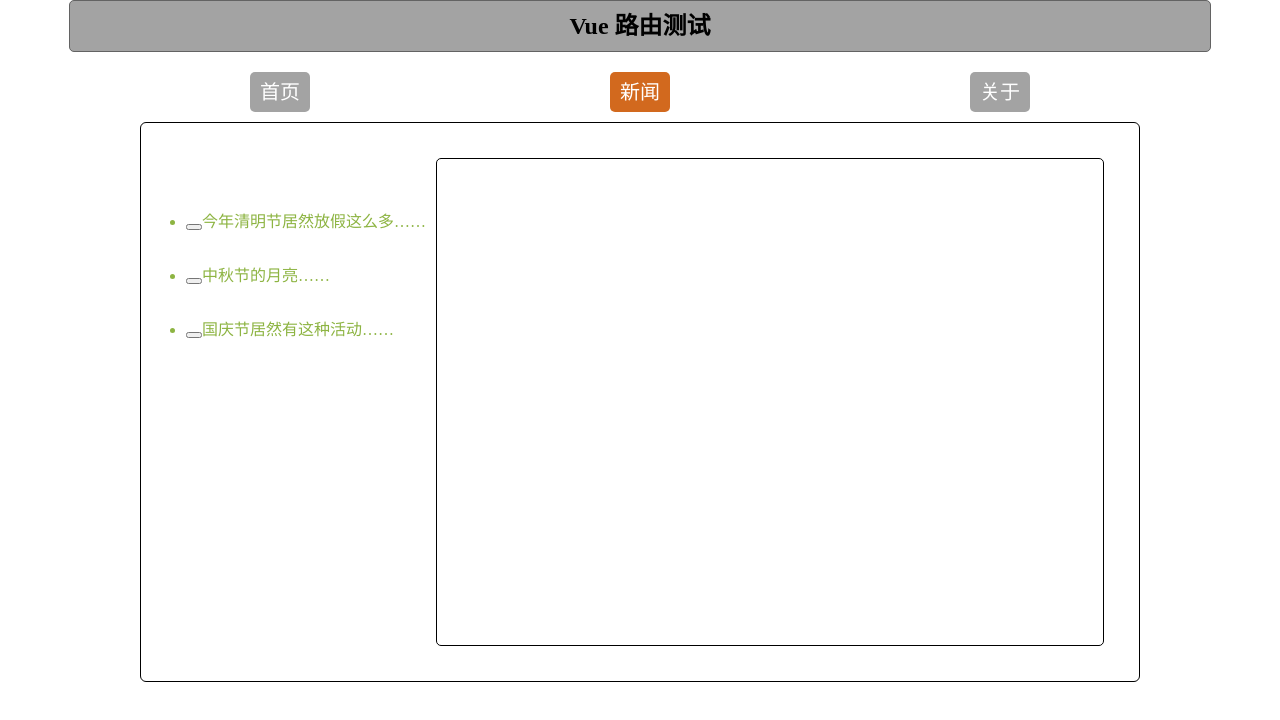
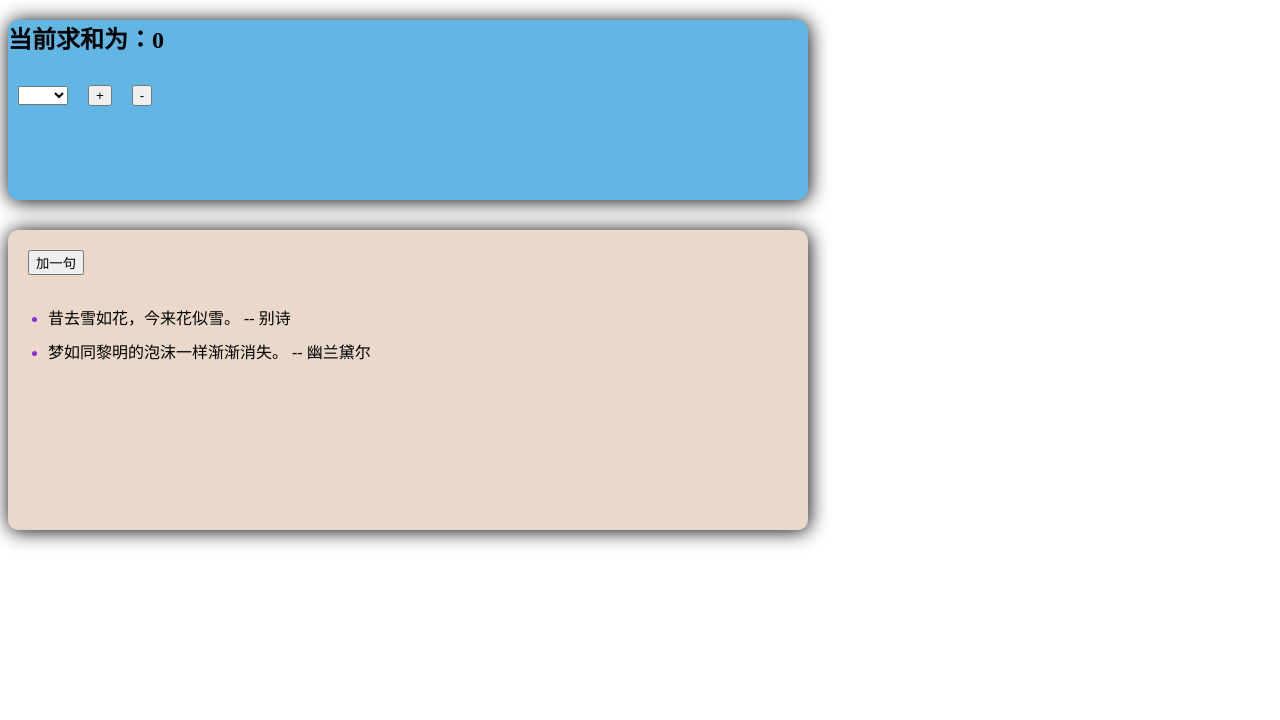
Before and after one commit to LYLMagui/vue3-init, a Vue app: page /person in a window 1280 px wide. Before the commit this address led to /news. Shown: the top 720 px of the page. Built offline with nearby package versions, Linux system fonts and the light colour scheme; no server answers.

Commit message:
『44. 准备一个效果』

```diff
--- a/src/App.vue
+++ b/src/App.vue
@@ -1,98 +1,10 @@
 <template>
-  <div class="app">
-    <h2 class="title">Vue 路由测试</h2>
-    <!-- 导航 -->
-    <div class="navigate">
-      <!-- 路由跳转 -->
-      <!-- 路由to的三种不同写法 -->
-      <RouterLink :to="{ name:'littlePerson'}" active-class="active">首页</RouterLink>
-      <RouterLink to="/news" active-class="active">新闻</RouterLink>
-      <RouterLink :to="{path:'person3'}" active-class="active">关于</RouterLink>
-    </div>
-    <!-- 展示区 -->
-    <div class="main-content">
-      <RouterView></RouterView>
-    </div>
-  </div>
-
+	<Count/>
+	<LoveWords/>
 </template>
-
-<script lang="ts" setup="App">
-
-
+<script lang="ts" setup name="App">
+import Count from './components/Count.vue'
+import LoveWords from './components/LoveWords.vue';
 </script>
-
-<style>
-html,
-body{
-  height: 100%;
-  margin: 0;
-  padding: 0;
-  width: 100%;
-  overflow: hidden;
-}
-#app{
-  height: 100%;
-}
-.app{
-  width: 100%;
-  align-items: center;
-  display: flex;
-  height: 100%;
-  flex-direction: column;
-  justify-content: flex-start;
-}
-.title{
-  width: 1140px;
-  height: 50px;
-  margin: 0 auto;
-  background-color: #A3A3A3;
-  border-radius: 5px;
-  text-align: center;
-  line-height: 50px;
-  border: 1px solid #636363;
-}
-
-.navigate{
-  width: 1080px;
-  height: 70px;
-  margin: 0 auto;
-  text-align: center;
-  justify-content: center;
-  align-items: center;
-}
-
-
-
-.navigate a{
-  line-height: 40px;
-  height: 40px;
-  display: inline-block;
-  width: 60px;
-  text-decoration-line: none;
-  font-size: 20px;
-  margin: 0 150px;
-  margin-top: 20px;
-  border-radius: 5px;
-  background-color: #A3A3A3;
-  color: white;
-}
-
-.navigate a.active {
-  background-color: chocolate;
-}
-
-
-
-.main-content{
-  display: flex;
-  align-self: center;
-  width: 1000px;
-  border-radius: 6px;
-  border: 1px solid black;
-  height: 70%;
-  box-sizing: border-box;
-  align-items: stretch;
-}
-
+<style scoped>
 </style>
--- /dev/null
+++ b/src/components/Count.vue
@@ -0,0 +1,49 @@
+<template>
+	<div class="count">
+		<h2>当前求和为：{{sum}}</h2>
+		<select v-model.number="n">
+			<option value="1">1</option>
+			<option value="2">2</option>
+			<option value="3">3</option>
+		</select>
+		<button @click="add">+</button>
+		<button @click="minus">-</button>
+	</div>
+</template>
+<script lang="ts" setup name="Count">
+import { ref } from 'vue';
+
+let sum = ref(0);
+
+let n = ref(0);
+
+function add(){
+	sum.value += n.value;
+}
+function minus(){
+	sum.value -= n.value;
+}
+
+</script>
+<style scoped>
+
+.count{
+	width: 800px;
+	height: 180px;
+	background-color: #62b6e4;
+	border-radius: 10px;
+	box-shadow: 1px 1px 20px;
+}
+
+h2{
+	text-align: left;
+}
+select{
+	margin: 10px 10px;
+	width: 50px;
+}
+button{
+	margin: 10px 10px;
+}
+
+</style>
--- /dev/null
+++ b/src/components/LoveWords.vue
@@ -0,0 +1,52 @@
+<template>
+	<div class="love-words">
+		<button @click="addOne">加一句</button>
+		<ul>
+			<li v-for="word in words" :key="word.id">{{ word.hitokoto }} -- {{ word.from }}</li>
+		</ul>
+	</div>
+
+</template>
+
+<script lang="ts" setup name="LoveWords">
+import { reactive } from 'vue'
+import axios from 'axios'
+let words = reactive([
+	{ "id": '5655', "hitokoto": "昔去雪如花，今来花似雪。", "from": "别诗" },
+	{ "id": '5085', "hitokoto": "梦如同黎明的泡沫一样渐渐消失。", "from": "幽兰黛尔" }
+])
+
+async function addOne() {
+	// 连续解构 + 重命名
+	let { data:res } = await axios.get('https://international.v1.hitokoto.cn/')
+
+	let obj = { "id": res.id, "hitokoto": res.hitokoto, "from": res.from}
+	words.unshift(obj);
+}
+
+</script>
+
+<style scoped>
+.love-words {
+	width: 800px;
+	height: 300px;
+	background-color: #EAD9CA;
+	margin-top: 30px;
+	border-radius: 10px;
+	box-shadow: 1px 1px 20px;
+}
+button,ul{
+	margin: 20px 0 10px 20px;
+}
+ul{
+	padding-left: 20px;
+}
+li{
+	margin-top: 10px;
+}
+li::marker{
+	width: 5px;
+	color: blueviolet;
+}
+
+</style>
--- a/src/hooks/useDog.ts
+++ /dev/null
@@ -1,26 +0,0 @@
-// 所有的内容都和dog相关
-import { reactive, onMounted } from "vue";
-import axios from "axios";
-
-// 使用export default 可以向外界暴露任何东西
-export default function () {
-  // 数据
-  let dogList = reactive([
-    "https://images.dog.ceo/breeds/pembroke/n02113023_5881.jpg",
-  ]);
-
-  async function getDog() {
-    // await 会获取请求成功的结果，如果报错了，可以用try……catch捕获，或者使用axios拦截器
-    let result = await axios.get(
-      "https://dog.ceo/api/breed/pembroke/images/random"
-    );
-    dogList.push(result.data.message);
-  }
-
-	// 挂载钩子
-	onMounted(() => {
-		getDog()
-	})
-  // 向外提供东西
-  return { dogList, getDog };
-}
--- a/src/hooks/useSum.ts
+++ /dev/null
@@ -1,14 +0,0 @@
-// 所有的内容都和sum相关
-import { ref } from "vue";
-
-export default function () {
-  // 数据
-  let sum = ref(0);
-
-  // 方法
-  function add() {
-    sum.value += 1;
-  }
-
-  return { sum, add };
-}
--- a/src/pages/News.vue
+++ /dev/null
@@ -1,98 +0,0 @@
-<template>
-  <div class="news">
-    <!-- 导航区 -->
-    <ul>
-      <li v-for="news in newList" :key="news.id">
-        <!-- 路由传参 params传参-->
-        <!-- 第一种方法 -->
-        <!-- <router-link :to="`/news/newDetail/${news.id}/${news.title}/${news.content}`">{{ news.title
-          }}</router-link> -->
-
-        <!-- 第二种方法 -->
-        <!-- 使用这种方法必须在路由组件配置中定义name属性，params传参只能使用name找路由，不能使用path找路径 -->
-
-        <button @click="showNewsDetail(news)"></button>
-        <RouterLink :to="{
-        name: 'new-Detail',
-        params: {
-          id: news.id,
-          title: news.title,
-          content: news.content
-        }
-      }">{{ news.title }}</RouterLink>
-      </li>
-    </ul>
-    <!-- 展示区 -->
-    <div class="news-content">
-      <RouterView></RouterView>
-    </div>
-  </div>
-
-
-</template>
-
-<script lang="ts" setup name="News">
-
-import { reactive } from 'vue';
-import { useRouter } from 'vue-router';
-const router = useRouter();
-const newList = reactive([
-  { id: '1', title: '今年清明节居然放假这么多……', content: "今年清明节居然放假这么多天" },
-  { id: '2', title: '中秋节的月亮……', content: "中秋节的月亮居然这么大" },
-  { id: '3', title: '国庆节居然有这种活动……', content: "国庆节居然有这种活动，太令人惊讶了" },
-]);
-
-// ts语法检查，要给参数做一下限制
-interface NewsInterface {
-  id: string,
-  title: string,
-  content: string
-}
-
-function showNewsDetail(news: NewsInterface) {
-  router.push({
-    name: 'new-Detail',
-    params: {
-      id: news.id,
-      title: news.title,
-      content: news.content
-    }
-  })
-}
-</script>
-<style scoped>
-.news {
-  width: 100%;
-  display: flex;
-  margin: 15px 15px;
-  box-sizing: border-box;
-  align-items: stretch;
-  padding: 20px;
-}
-
-ul {
-  padding: 50px 10px 0 10px;
-  margin: 0;
-}
-
-li {
-  margin-bottom: 30px;
-}
-
-a {
-  text-decoration-line: none;
-  color: #8DB442;
-
-}
-
-.news-content {
-  border: 1px solid black;
-  flex-grow: 1;
-  border-radius: 5px;
-
-}
-
-li::marker {
-  color: #8DB442;
-}
-</style>
--- a/src/pages/newDetail.vue
+++ /dev/null
@@ -1,28 +0,0 @@
-<template>
-	<ul class="new-list">
-		<li>编号：{{ id }}</li>
-		<li>标题：{{ title }}</li>
-		<li>内容：{{ content }}</li>
-	</ul>
-</template>
-
-<script lang="ts" setup name= "newDetail">
-defineProps(['id', 'title', 'content'])
-
-
-</script>
-
-<style scoped>
-	ul{
-		padding: 10px 20px;
-		margin: 0;
-	}
-
-	li{
-		list-style: none;
-		margin-bottom: 20px;
-	}
-
-
-
-</style>
--- a/src/pages/person.vue
+++ /dev/null
@@ -1,34 +0,0 @@
-<template>
-  <div class="person">
-    <h2>当前求和为：{{ sum }}</h2>
-    <button @click="add">点我sum+1</button>
-    <hr>
-    <img v-for="(dog, index) in dogList" :src="dog" :key="index">
-    <button @click="getDog">再来一直小狗</button>
-  </div>
-</template>
-
-<script lang="ts" setup name="person">
-// 引入hooks
-import useSum from '../hooks/useSum';
-import useDog from '../hooks/useDog';
-import { useRouter } from 'vue-router';
-
-// 解构对象
-const { dogList, getDog } = useDog()
-const { sum, add } = useSum()
-
-const router = useRouter()
-
-// 自动路由跳转
-setTimeout(() => {
-  router.push('/news')
-}, 3000);
-
-</script>
-<style scoped>
-img {
-  height: 100px;
-  margin-right: 10px;
-}
-</style>
--- a/src/pages/person3.vue
+++ /dev/null
@@ -1,26 +0,0 @@
-<template>
-  <div class="person">
-    <h2>当前求和为：{{ sum }}</h2>
-    <button @click="add">点我sum+1</button>
-    <hr>
-    <img v-for="(dog, index) in dogList" :src="dog" :key="index">
-    <button @click="getDog">再来一直小狗</button>
-  </div>
-</template>
-
-<script lang="ts" setup name="person">
-// 引入hooks
-import useSum from '../hooks/useSum';
-import useDog from '../hooks/useDog';
-
-// 解构对象
-const { dogList, getDog } = useDog()
-const { sum, add } = useSum()
-
-</script>
-<style scoped>
-img {
-  height: 100px;
-  margin-right: 10px;
-}
-</style>
--- a/src/router/index.ts
+++ /dev/null
@@ -1,48 +0,0 @@
-// 1.引入路由
-import { createRouter, createWebHistory } from "vue-router";
-// 2.引入要可以呈现的组件
-
-
-const router = createRouter({
-  history: createWebHistory(), // 路由器的工作模式
-  routes: [
-    {
-      name: "littlePerson",
-      path: "/person",
-      component: () => import("../pages/person.vue"),
-    },
-    {
-      path: "/News",
-      component: () => import("../pages/News.vue"),
-      children: [
-        {
-          // /:xx 是参数占位
-          name: "new-Detail",
-          path: "newDetail/:id/:title/:content",
-          component: () => import("../pages/newDetail.vue"),
-          // props的第一种写法：将路由组件收到的所有params参数作为
-          props: true,
-
-          // 第二种写法：可以自己决定将什么作为props给路由组件
-          // props(route) {
-          //   return route.query;
-          // }
-
-          // 第三种写法：对象写法
-          // props: {
-          //   a: 100,
-          //   b: 200,
-          //   c: 300
-          // }
-        },
-      ],
-    },
-    {
-      path: "/person3",
-      component: () => import("../pages/person3.vue"),
-    },
-  ],
-});
-
-// 3.并暴露路由
-export default router;
```
Also changed, not shown: src/main.ts (+4 -10 lines), src/types/index.ts (deleted, +0 -10 lines).
